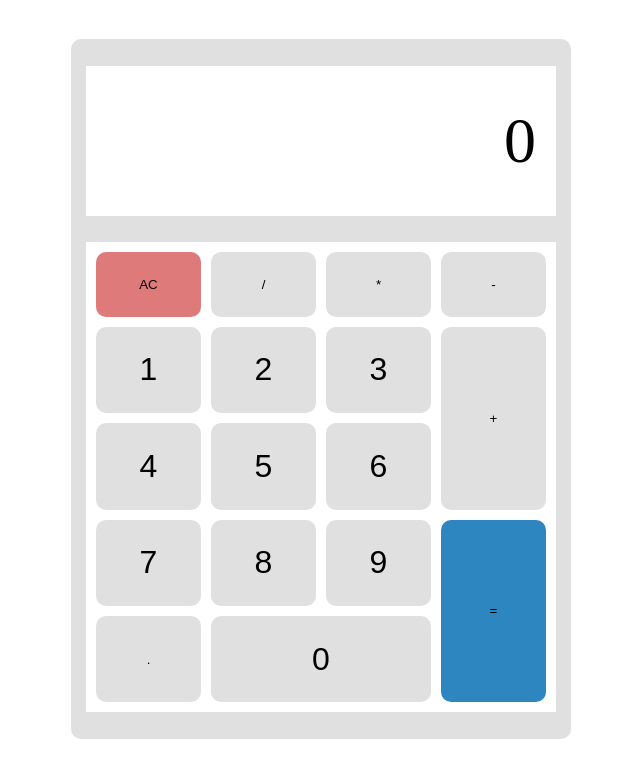
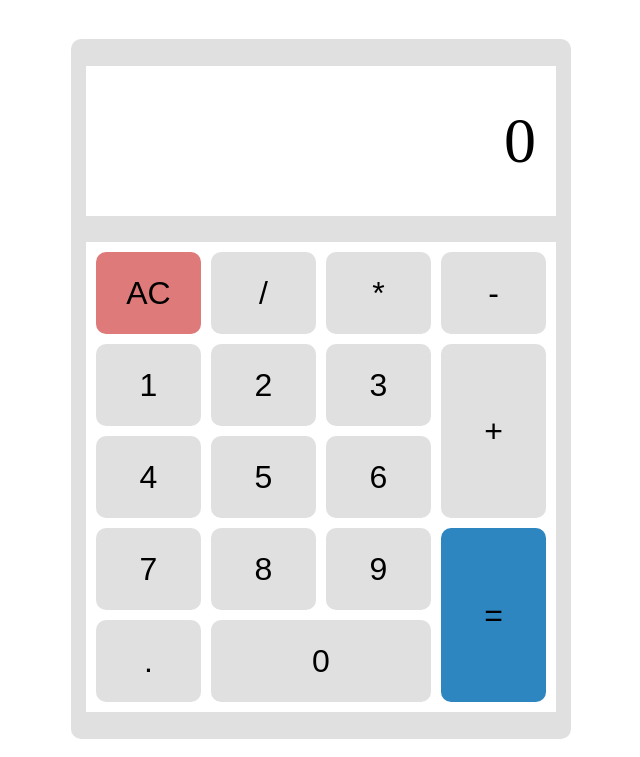
Before and after one commit to mhjarvis/odin-calculator, a plain HTML site: page index.html in a window 1280 px wide. Shown: the part 43-800 px from the top of the page, without its empty margins (319-959 px from the left). Drawn offline with Linux system fonts and the light colour scheme.

Commit message:
Updated css to fix changed html classes

```diff
--- a/css/typeography.css
+++ b/css/typeography.css
@@ -4,6 +4,6 @@ h1 {
     font-size: 4em;
 }
 
-.number, .operator {
+.key-wrapper button {
     font-size: 2em;
 }
```
